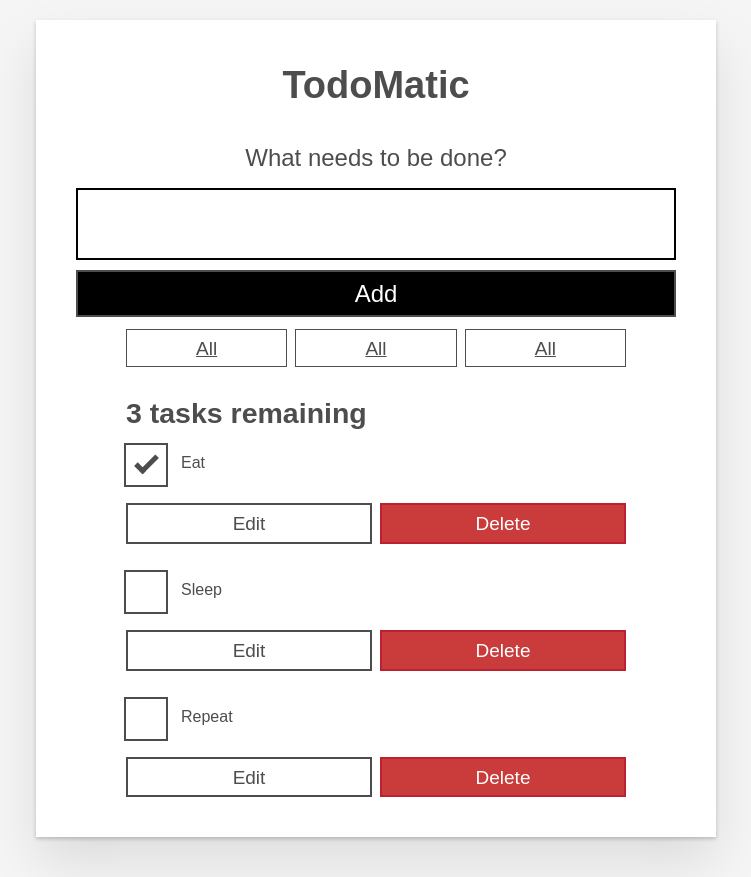
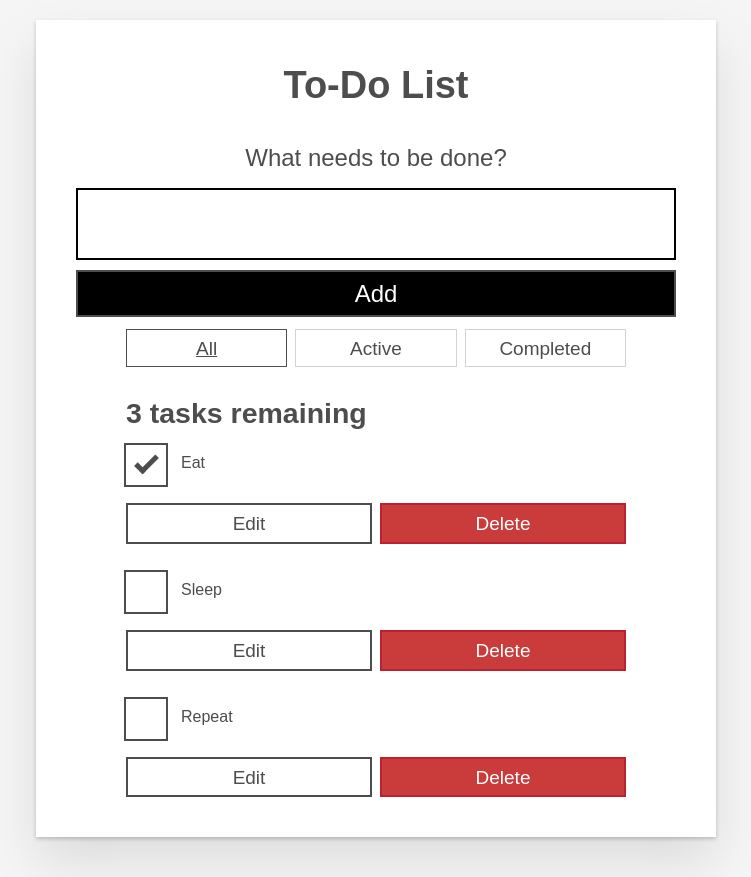
Before and after one commit to julienbigras/to-do-app-code-along, a React (Create React App) app: page / in a window 1280 px wide. Shown: the whole page, without its empty margins (264-1015 px from the left). Built offline with nearby package versions, Linux system fonts and the light colour scheme.

Commit message:
updates to filter functionality

```diff
--- a/public/index.html
+++ b/public/index.html
@@ -24,7 +24,7 @@
       work correctly both with client-side routing and a non-root public URL.
       Learn how to configure a non-root public URL by running `npm run build`.
     -->
-    <title>To Do List</title>
+    <title>To-Do List</title>
   </head>
   <body>
     <noscript>You need to enable JavaScript to run this app.</noscript>
--- a/src/App.js
+++ b/src/App.js
@@ -4,9 +4,20 @@
 import Form from "./Components/Form";
 import FilterButton from "./Components/FilterButton";
 
+// different functions that will be associated with the different filter buttons
+const FILTER_MAP = {
+  All: () => true,
+  Active: (task) => !task.completed,
+  Completed: (task) => task.completed,
+};
+
+const FILTER_NAMES = Object.keys(FILTER_MAP);
+
 function App(props) {
-  // setState for our task list
+  // useState for our task list
   const [tasks, setTasks] = useState(props.tasks);
+  // useState for our filter buttons
+  const [filter, setFilter] = useState("All");
 
   // function to add a new task to the to do list
   function addTask(name) {
@@ -49,7 +60,9 @@
   }
 
   // maps over the starting tasks data being passed into the App component as a prop
-  const taskList = tasks.map((task) => (
+  const taskList = tasks
+    .filter(FILTER_MAP[filter])
+    .map((task) => (
       <Todo
         name={task.name}
         completed={task.completed}
@@ -61,18 +74,25 @@
       />
     ));
 
-  const tasksNoun = tasks.length !== 1 ? "tasks" : "task";
-  const headingText = `${tasks.length} ${tasksNoun} remaining`;
+  const tasksNoun = taskList.length !== 1 ? "tasks" : "task";
+  const headingText = `${taskList.length} ${tasksNoun} remaining`;
+
+  const filterList = FILTER_NAMES.map((name) => {
+    return (
+      <FilterButton
+        key={name}
+        name={name}
+        isPressed={name === filter}
+        setFilter={setFilter}
+      />
+    );
+  });
 
   return (
     <div className="todoapp stack-large">
-      <h1>TodoMatic</h1>
+      <h1>To-Do List</h1>
       <Form addTask={addTask} />
-      <div className="filters btn-group stack-exception">
-        <FilterButton />
-        <FilterButton />
-        <FilterButton />
-      </div>
+      <div className="filters btn-group stack-exception">{filterList}</div>
       <h2 id="list-heading">{headingText}</h2>
       <ul
         role="list"
--- a/src/Components/FilterButton.js
+++ b/src/Components/FilterButton.js
@@ -1,9 +1,14 @@
-function FilterButton() {
+function FilterButton(props) {
   return (
-    <button type="button" className="btn toggle-btn" aria-pressed="true">
-      <span className="visually-hidden">Show </span>
-      <span>all</span>
-      <span className="visually-hidden"> tasks</span>
+    <button
+      type="button"
+      className="btn toggle-btn"
+      aria-pressed={props.isPressed}
+      onClick={() => props.setFilter(props.name)}
+    >
+      <span className="visually-hidden">Show</span>
+      <span>{props.name}</span>
+      <span className="visually-hidden">tasks</span>
     </button>
   );
 }
```
Lines whose indentation alone changed are shown as unchanged.
